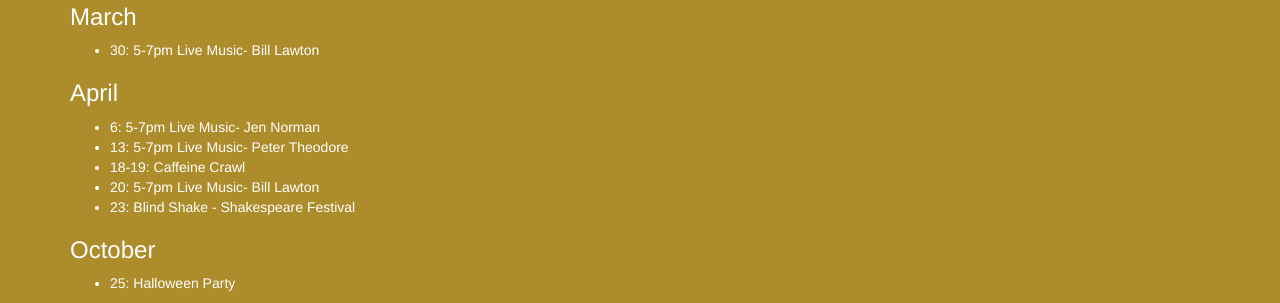
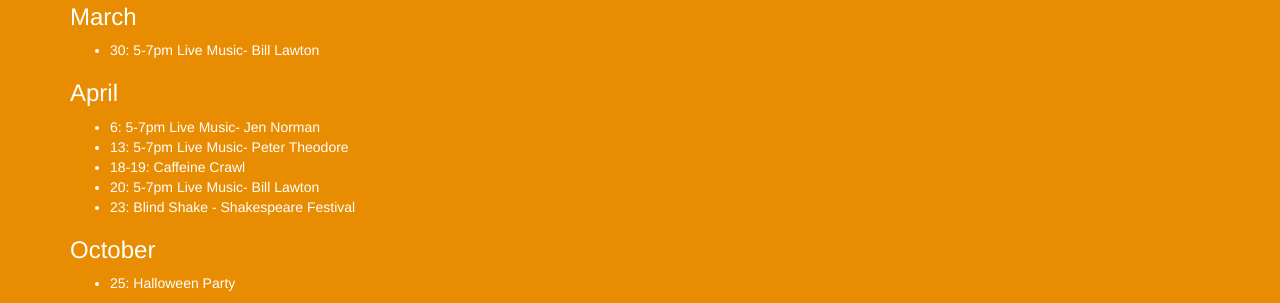
Before and after one commit to pedroce23/Coffee_Cartel, a plain HTML site: page index2.html in a window 1280 px wide. Shown: the part 748-1051 px from the top of the page. Drawn offline with nearby package versions, Linux system fonts and the light colour scheme.

Commit message:
Update custom2.css

```diff
--- a/css/custom2.css
+++ b/css/custom2.css
@@ -2,7 +2,7 @@
 
 
 body {
-	background-color: #AD8D2B;
+	background-color: #e88c02;
 }
 
 
```
